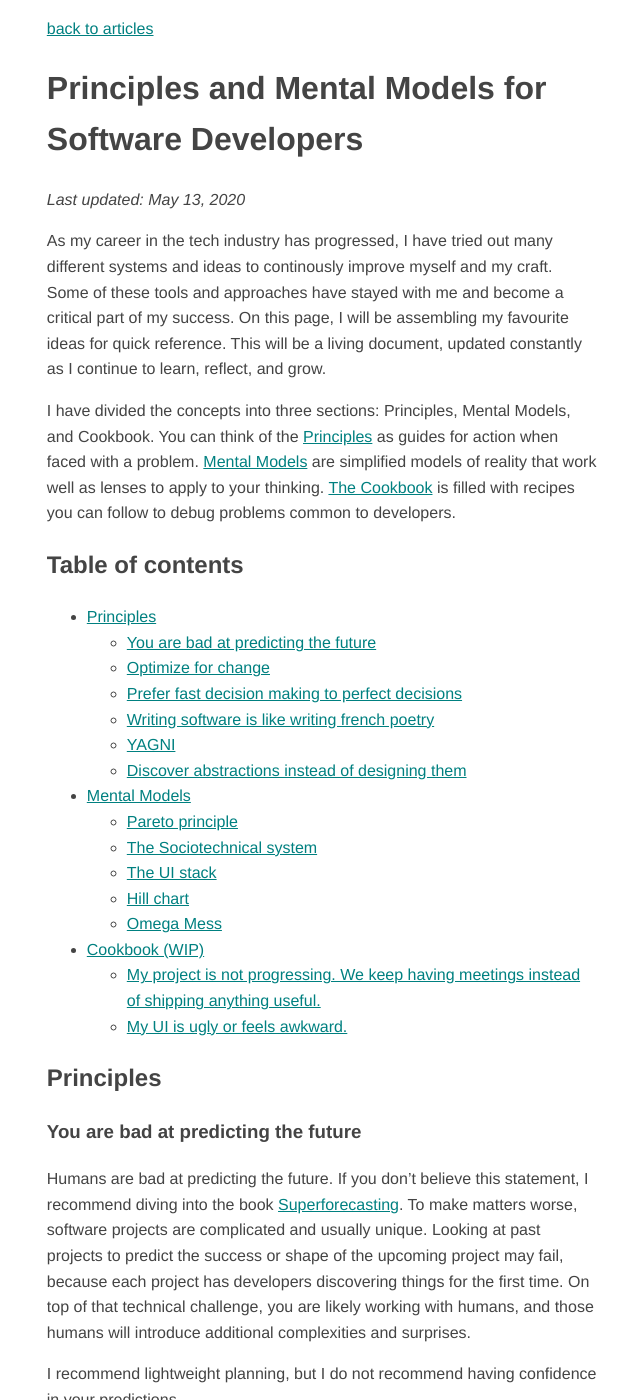
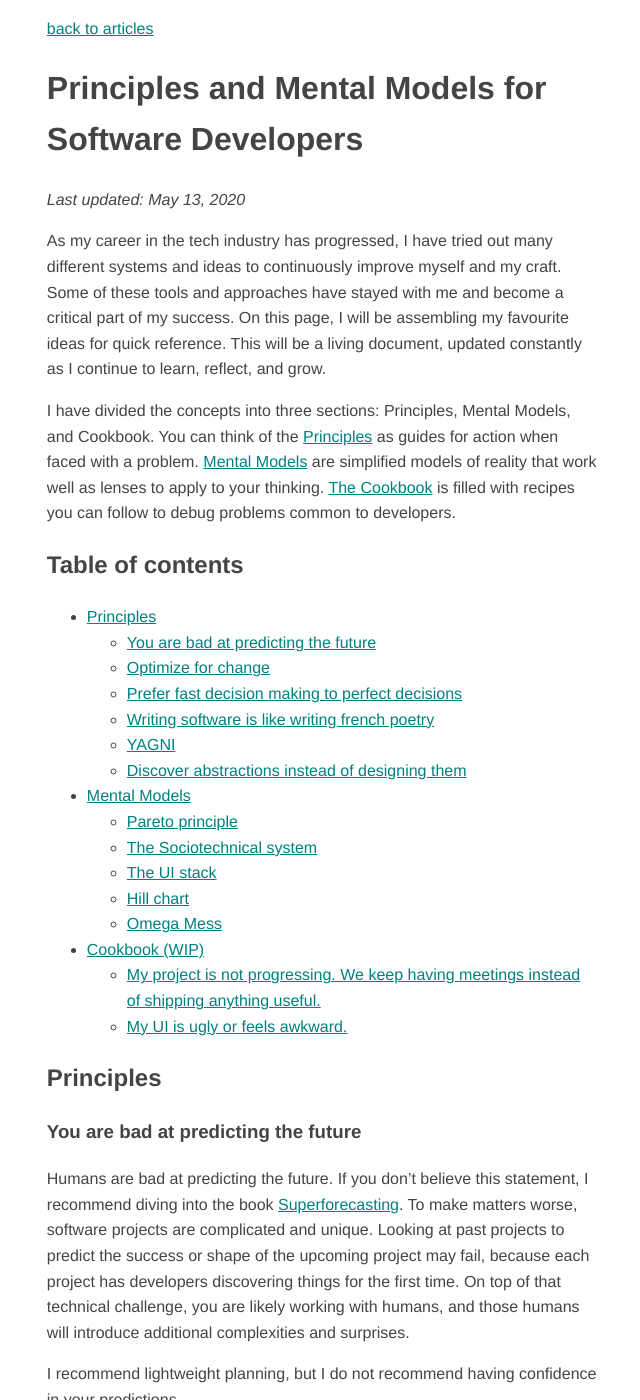
Before and after one commit to AWaselnuk/AWaselnuk.github.io, a Jekyll site: the page built from principles-and-mental-models.md, in a window 1280 px wide and 1400 px high. Shown: the whole window, without its empty margins (318-958 px from the left). Built offline with Jekyll 4.4.1, drawn with Linux system fonts in a browser that asks for light colours; some of the changed text lies outside the part shown.

```diff
--- a/principles-and-mental-models.md
+++ b/principles-and-mental-models.md
@@ -12,7 +12,7 @@ description: >
 
 _Last updated: May 13, 2020_
 
-As my career in the tech industry has progressed, I have tried out many different systems and ideas to continously improve myself and my craft.
+As my career in the tech industry has progressed, I have tried out many different systems and ideas to continuously improve myself and my craft.
 Some of these tools and approaches have stayed with me and become a critical part of my success. On this page, I will be assembling my favourite ideas for quick reference. This will be a living document, updated constantly as I continue to learn, reflect, and grow.
 
 I have divided the concepts into three sections: Principles, Mental Models, and Cookbook. You can think of the [Principles](#principles) as guides for action when faced with a problem. [Mental Models](#mental-models) are simplified models of reality that work well as lenses to apply to your thinking. [The Cookbook](#cookbook) is filled with recipes you can follow to debug problems common to developers.
@@ -40,7 +40,7 @@ I have divided the concepts into three sections: Principles, Mental Models, and
 
 ### You are bad at predicting the future
 
-Humans are bad at predicting the future. If you don't believe this statement, I recommend diving into the book [Superforecasting][superforecasting]. To make matters worse, software projects are complicated and usually unique. Looking at past projects to predict the success or shape of the upcoming project may fail, because each project has developers discovering things for the first time. On top of that technical challenge, you are likely working with humans, and those humans will introduce additional complexities and surprises.
+Humans are bad at predicting the future. If you don't believe this statement, I recommend diving into the book [Superforecasting][superforecasting]. To make matters worse, software projects are complicated and unique. Looking at past projects to predict the success or shape of the upcoming project may fail, because each project has developers discovering things for the first time. On top of that technical challenge, you are likely working with humans, and those humans will introduce additional complexities and surprises.
 
 I recommend lightweight planning, but I do not recommend having confidence in your predictions.
 
```
Also changed, not shown: other parts of principles-and-mental-models.md (+5 -5 lines).
